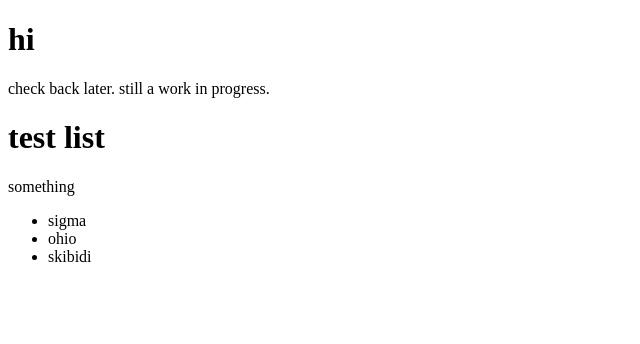
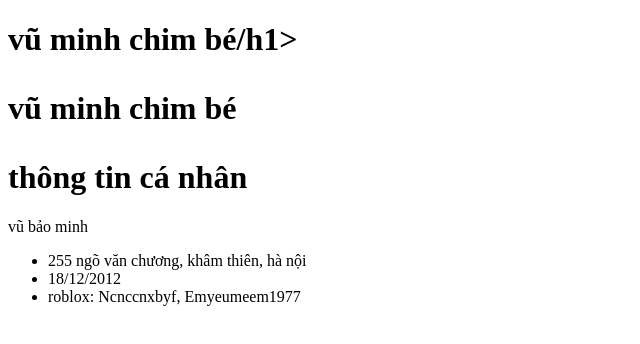
Before and after one commit to notsoseagatey/notsoseagatey.github.io, a plain HTML site: page index.html in a window 1280 px wide. Shown: the whole page, without its empty margins (0-640 px from the left). Drawn offline with Linux system fonts and the light colour scheme.

Commit message:
Add files via upload

```diff
--- a/index.html
+++ b/index.html
@@ -4,16 +4,17 @@
     <meta charset="UTF-8">
     <meta name="viewport" content="width=device-width, initial-scale=1.0">
     <title>notsoseagatey</title>
+    <link rel="stylesheet" href="main.css">
 </head>
 <body>
-    <h1>hi</h1>
-    <p>check back later. still a work in progress.</p>
-    <h1>test list</h1>
-    <p id="msg">something</p>
+    <h1>vũ minh chim bé/h1>
+    <p>vũ minh chim bé</p>
+    <h1>thông tin cá nhân</h1>
+    <p id="msg">vũ bảo minh</p>
     <ul>
-      <li class="list">sigma</li>
-      <li class="list">ohio</li>
-      <li>skibidi</li>
+      <li class="list">255 ngõ văn chương, khâm thiên, hà nội</li>
+      <li class="list">18/12/2012</li>
+      <li>roblox: Ncnccnxbyf, Emyeumeem1977</li>
     </ul>
 </body>
 </html>
--- a/style.css
+++ b/style.css
@@ -1,4 +1,4 @@
-body {
+/*body {
     font-family: Arial, sans-serif;
     background-color: #ffb7c5;
     text-align: center;
@@ -8,3 +8,11 @@ body {
 h1 {
     color: #333;
 }
+*/
+body {
+    font-family: monospace;
+}
+
+ul {
+    font-family: helvetica;
+}
```
